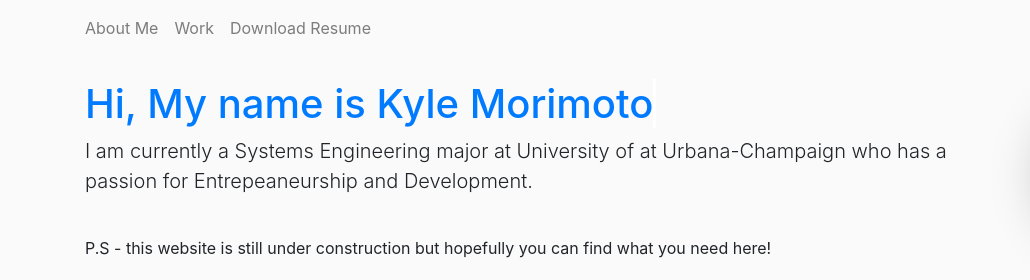
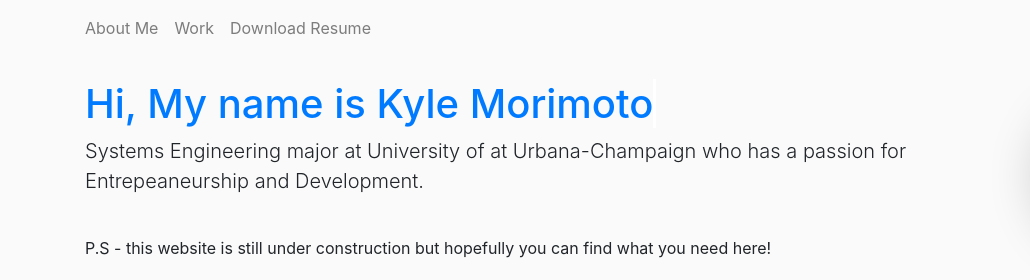
Before and after one commit to klmrmt/personal-website, a plain HTML site: page index.html in a window 1280 px wide. Shown: the top 280 px of the page, 0-1030 px from the left. Drawn offline with nearby package versions, Linux system fonts and the light colour scheme.

Commit message:
Update index.html

```diff
--- a/index.html
+++ b/index.html
@@ -46,7 +46,7 @@
     <div class="row mt-4">
        <div class="col-lg-10 col-md-12 text-center-break">
           <h1><a href="" class="typewrite" data-period="2000" data-type='[ "Hi, My name is Kyle Morimoto" ]'><span class="wrap"></span></a></h1>
-          <p class="lead"> I am currently a Systems Engineering major at University of at Urbana-Champaign who has a passion for Entrepeaneurship and Development.</p>
+          <p class="lead">Systems Engineering major at University of at Urbana-Champaign who has a passion for Entrepeaneurship and Development.</p>
           <br>
           <p>P.S - this website is still under construction but hopefully you can find what you need here!</p>
        </div>
```
